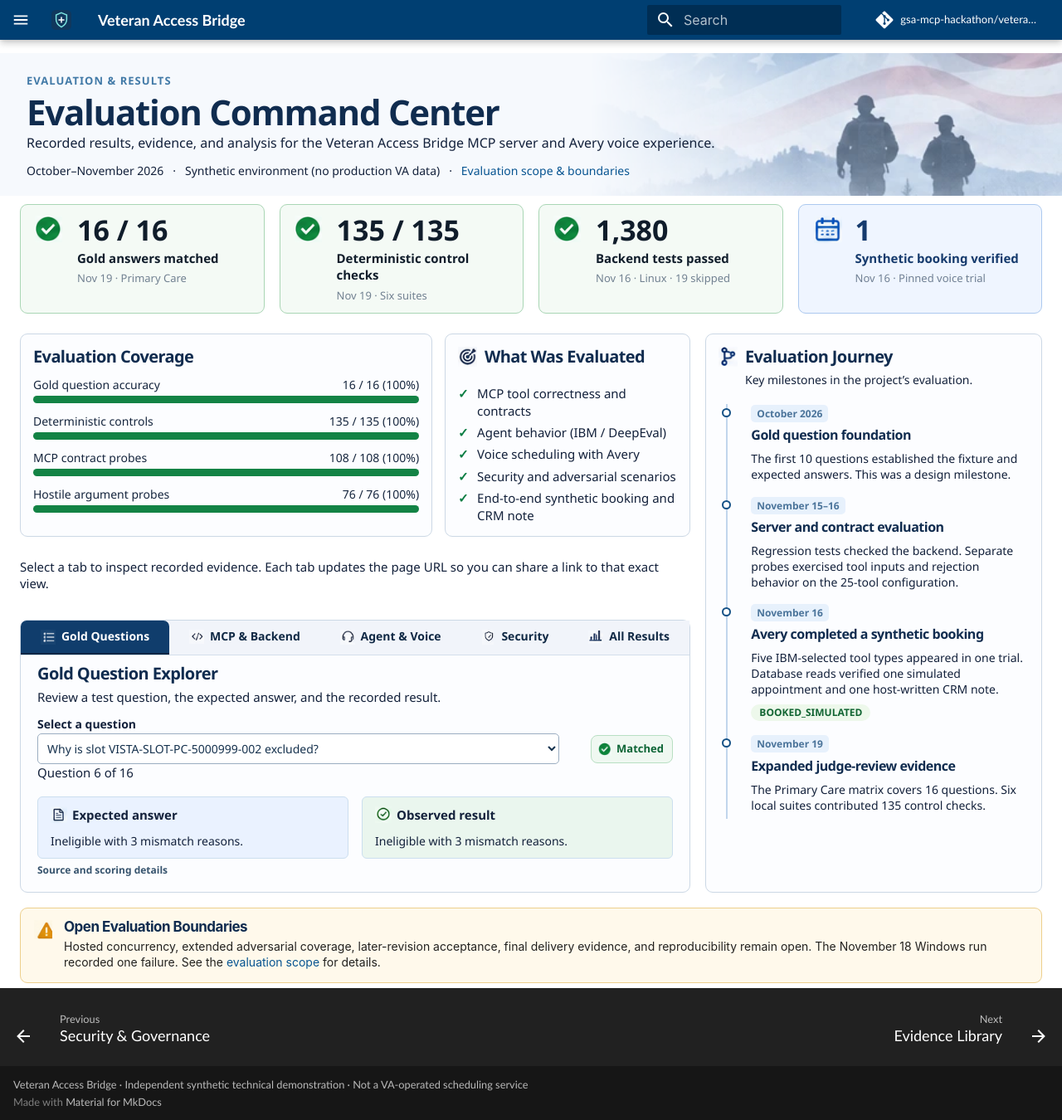
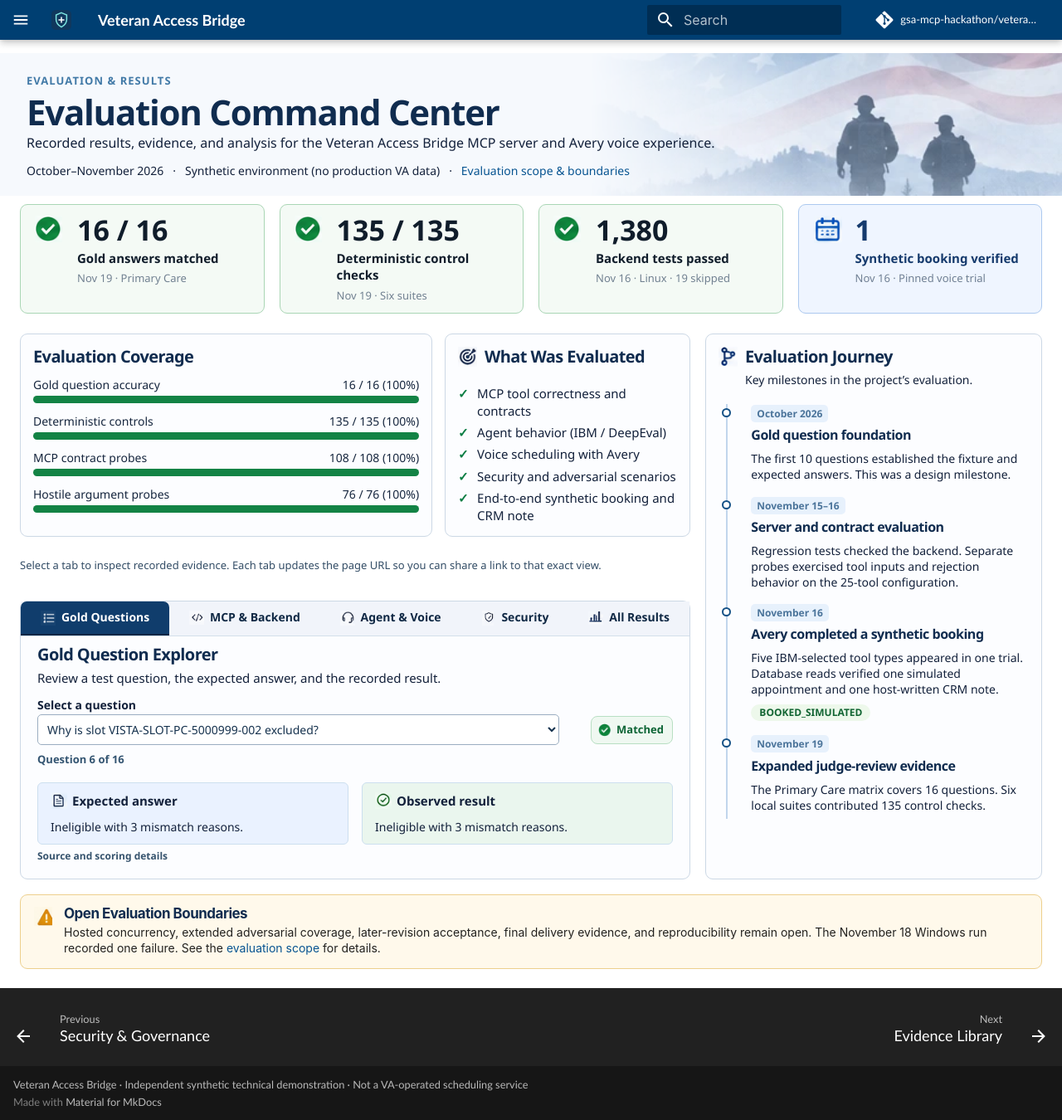
Before and after one commit to gsa-mcp-hackathon/veteran-access-bridge-mcp-server, an MkDocs documentation site: the page built from docs/evaluation/index.md, in a window 1280 px wide and 1350 px high. Shown: the whole window at 83% size. Built offline with MkDocs 1.6.1 and Material for MkDocs 9.7.7, drawn with Linux system fonts in a browser that asks for light colours; comment, search, counter and statistics services are not loaded.

Commit message:
docs: style evaluation tab guidance and question count

```diff
--- a/docs/stylesheets/evaluation-center.css
+++ b/docs/stylesheets/evaluation-center.css
@@ -67,3 +67,7 @@
 .ec .ec-journey li small{white-space:nowrap}
 .ec-expanded .ec-journey li small{flex:none}
 }
+
+/* Shareable evaluation tabs and accessible gold matrix position. */
+.ec-share-note{font-size:13px;margin:0 0 .65rem;color:#334d66}
+.ec-question-count{display:block;margin:.45rem 0 0;color:#345572;font-size:13px;font-weight:650}
```
